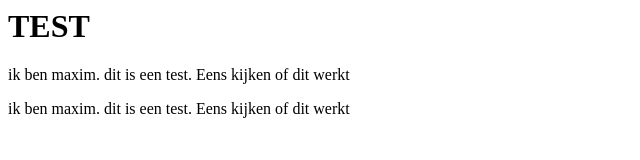
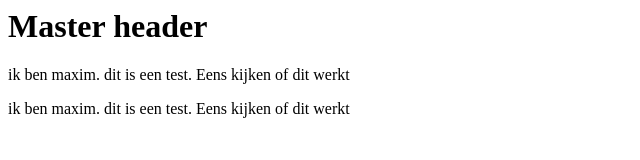
Before and after one commit to MaximAelterman/git_sessie, a plain HTML site: page index.html in a window 1280 px wide. Shown: the whole page, without its empty margins (0-640 px from the left). Drawn offline with Linux system fonts and the light colour scheme.

Commit message:
html aangepast 2

```diff
--- a/index.html
+++ b/index.html
@@ -1,6 +1,6 @@
 <html>
 <body>
-	<h1>TEST</h1>
+	<h1>Master header</h1>
 	<p>ik ben maxim. dit is een test. Eens kijken of dit werkt</p>
 	<p>ik ben maxim.
 	dit is een test.
```
